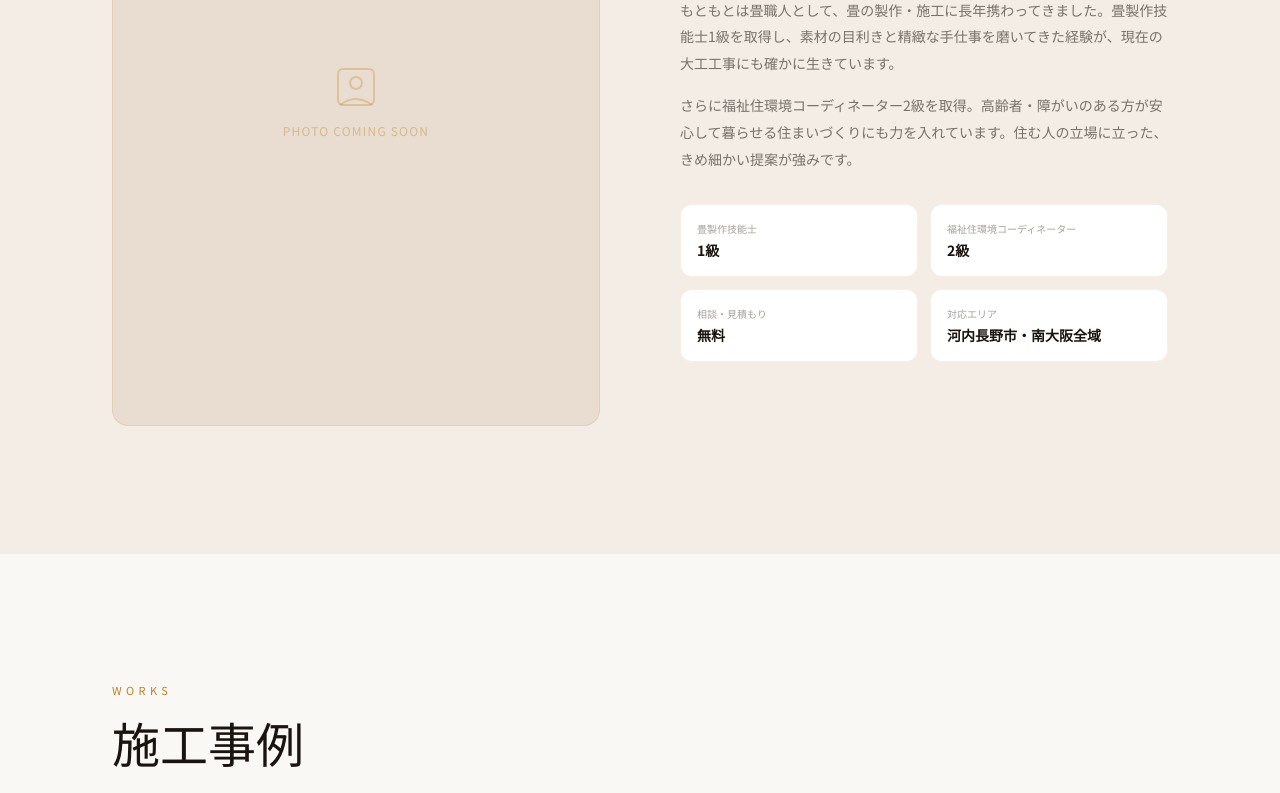
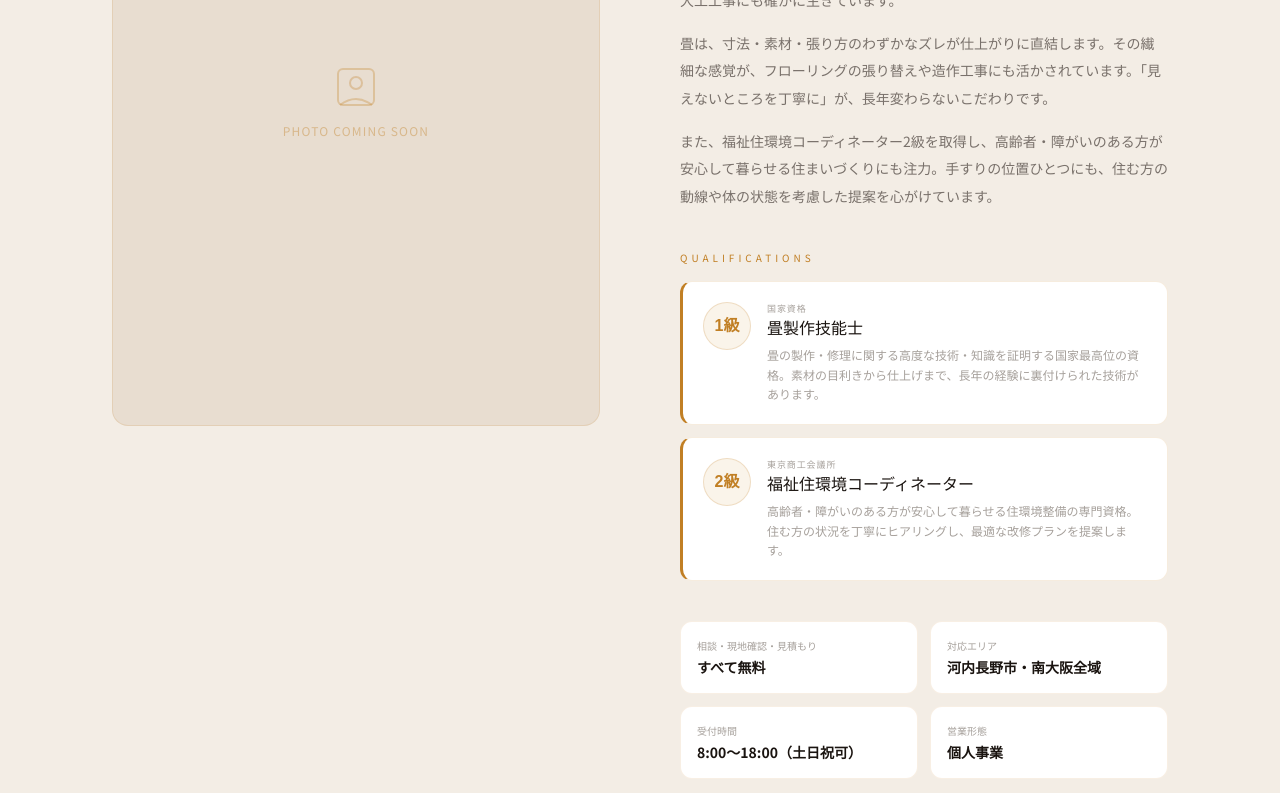
Before and after one commit to toneai0717-bit/t-one-reform, a Next.js app: page / in a window 1280 px wide. Shown: the part 3240-4033 px from the top of the page. Built offline with nearby package versions, Linux system fonts and the light colour scheme.

Commit message:
refactor: 保有資格セクション削除、About内に統合して充実化

```diff
--- a/app/page.tsx
+++ b/app/page.tsx
@@ -566,8 +566,9 @@ function About() {
   return (
     <section id="about" className="py-24 md:py-32" style={{ background: "#f3ede5" }}>
       <div className="max-w-6xl mx-auto px-6 md:px-12">
-        <div className="grid md:grid-cols-2 gap-12 md:gap-20 items-center">
-          <div className="fade-up order-2 md:order-1">
+        <div className="grid md:grid-cols-2 gap-12 md:gap-20 items-start">
+          {/* 写真プレースホルダー */}
+          <div className="fade-up order-2 md:order-1 md:sticky md:top-24">
             <div
               className="aspect-[3/4] rounded-2xl flex flex-col items-center justify-center gap-3"
               style={{ background: "#e8ddd0", border: "1px solid rgba(193,127,36,0.15)" }}
@@ -583,8 +584,11 @@ function About() {
             </div>
           </div>
 
-          <div className="order-1 md:order-2">
-            <div className="fade-up mb-8">
+          {/* テキスト＋資格 */}
+          <div className="order-1 md:order-2 space-y-10">
+
+            {/* プロフィール */}
+            <div className="fade-up">
               <p className="text-[11px] tracking-[0.4em] mb-3 font-jp-sans" style={{ color: "var(--color-primary)" }}>
                 ABOUT
               </p>
@@ -596,20 +600,56 @@ function About() {
                 <br />
                 職人の眼
               </h2>
-              <p className="text-sm leading-[1.9] mb-4 text-stone-500 font-jp-sans">
-                もともとは畳職人として、畳の製作・施工に長年携わってきました。畳製作技能士1級を取得し、素材の目利きと精緻な手仕事を磨いてきた経験が、現在の大工工事にも確かに生きています。
-              </p>
-              <p className="text-sm leading-[1.9] text-stone-500 font-jp-sans">
-                さらに福祉住環境コーディネーター2級を取得。高齢者・障がいのある方が安心して暮らせる住まいづくりにも力を入れています。住む人の立場に立った、きめ細かい提案が強みです。
-              </p>
+              <div className="space-y-4 text-sm leading-[1.95] text-stone-500 font-jp-sans">
+                <p>
+                  もともとは畳職人として、畳の製作・施工に長年携わってきました。畳製作技能士1級を取得し、素材の目利きと精緻な手仕事を磨いてきた経験が、現在の大工工事にも確かに生きています。
+                </p>
+                <p>
+                  畳は、寸法・素材・張り方のわずかなズレが仕上がりに直結します。その繊細な感覚が、フローリングの張り替えや造作工事にも活かされています。「見えないところを丁寧に」が、長年変わらないこだわりです。
+                </p>
+                <p>
+                  また、福祉住環境コーディネーター2級を取得し、高齢者・障がいのある方が安心して暮らせる住まいづくりにも注力。手すりの位置ひとつにも、住む方の動線や体の状態を考慮した提案を心がけています。
+                </p>
+              </div>
             </div>
 
-            <div className="fade-up fade-up-delay-1 grid grid-cols-2 gap-3">
+            {/* 保有資格 */}
+            <div className="fade-up fade-up-delay-1">
+              <p className="text-[10px] tracking-[0.4em] mb-4 font-jp-sans" style={{ color: "var(--color-primary)" }}>
+                QUALIFICATIONS
+              </p>
+              <div className="space-y-3">
+                {CERTS.map((cert) => (
+                  <div
+                    key={cert.name}
+                    className="flex items-start gap-4 p-5 rounded-xl bg-white"
+                    style={{ border: "1px solid rgba(193,127,36,0.15)", borderLeft: "3px solid var(--color-primary)" }}
+                  >
+                    <div
+                      className="shrink-0 w-12 h-12 rounded-full flex items-center justify-center"
+                      style={{ background: "#faf4ea", border: "1px solid rgba(193,127,36,0.2)" }}
+                    >
+                      <span className="font-jp-serif font-bold text-base leading-none" style={{ color: "var(--color-primary)" }}>
+                        {cert.grade}
+                      </span>
+                    </div>
+                    <div>
+                      <p className="text-[9px] tracking-widest text-stone-400 mb-0.5 font-jp-sans">{cert.note}</p>
+                      <p className="font-jp-serif text-base mb-1" style={{ color: "#1a1410" }}>{cert.name}</p>
+                      <p className="text-xs leading-relaxed text-stone-400 font-jp-sans">{cert.desc}</p>
+                    </div>
+                  </div>
+                ))}
+              </div>
+            </div>
+
+            {/* スペック */}
+            <div className="fade-up fade-up-delay-2 grid grid-cols-2 gap-3">
               {[
-                { label: "畳製作技能士", value: "1級" },
-                { label: "福祉住環境コーディネーター", value: "2級" },
-                { label: "相談・見積もり", value: "無料" },
+                { label: "相談・現地確認・見積もり", value: "すべて無料" },
                 { label: "対応エリア", value: "河内長野市・南大阪全域" },
+                { label: "受付時間", value: "8:00〜18:00（土日祝可）" },
+                { label: "営業形態", value: "個人事業" },
               ].map((item) => (
                 <div
                   key={item.label}
@@ -617,12 +657,11 @@ function About() {
                   style={{ border: "1px solid rgba(193,127,36,0.12)" }}
                 >
                   <p className="text-[10px] text-stone-400 mb-1 font-jp-sans">{item.label}</p>
-                  <p className="text-sm font-bold font-jp-sans" style={{ color: "#1a1410" }}>
-                    {item.value}
-                  </p>
+                  <p className="text-sm font-bold font-jp-sans" style={{ color: "#1a1410" }}>{item.value}</p>
                 </div>
               ))}
             </div>
+
           </div>
         </div>
       </div>
@@ -817,55 +856,6 @@ function Works() {
                   {w.cat}
                 </p>
                 <p className="text-sm font-jp-sans" style={{ color: "#1a1410" }}>{w.label}</p>
-              </div>
-            </div>
-          ))}
-        </div>
-      </div>
-    </section>
-  );
-}
-
-// ── 資格 ─────────────────────────────────────────────────────────────────────
-
-function Certifications() {
-  return (
-    <section className="py-24 md:py-28" style={{ background: "#1c1510" }} aria-label="保有資格">
-      <div className="max-w-4xl mx-auto px-6 md:px-12">
-        <div className="text-center mb-14 fade-up">
-          <p className="text-[10px] tracking-[0.45em] mb-3 font-jp-sans" style={{ color: "rgba(193,127,36,0.6)" }}>
-            QUALIFICATIONS
-          </p>
-          <h2 className="font-jp-serif text-white" style={{ fontSize: "clamp(1.6rem, 3.5vw, 2.4rem)" }}>
-            保有資格
-          </h2>
-        </div>
-
-        <div className="grid md:grid-cols-2 gap-5">
-          {CERTS.map((cert, i) => (
-            <div
-              key={cert.name}
-              className={`fade-up fade-up-delay-${i + 1} p-7 rounded-2xl transition-all duration-300`}
-              style={{ border: "1px solid rgba(255,255,255,0.08)", background: "rgba(255,255,255,0.03)" }}
-            >
-              <div className="flex items-start gap-5">
-                <div
-                  className="shrink-0 w-14 h-14 rounded-full flex items-center justify-center"
-                  style={{ border: "1.5px solid rgba(193,127,36,0.4)" }}
-                >
-                  <span className="font-jp-serif font-bold text-lg leading-none" style={{ color: "#e8a83a" }}>
-                    {cert.grade}
-                  </span>
-                </div>
-                <div>
-                  <p className="text-[9px] tracking-widest mb-1 font-jp-sans" style={{ color: "rgba(193,127,36,0.5)" }}>
-                    {cert.note}
-                  </p>
-                  <h3 className="text-white font-jp-serif text-lg mb-2">{cert.name}</h3>
-                  <p className="text-xs leading-relaxed font-jp-sans" style={{ color: "rgba(255,255,255,0.35)" }}>
-                    {cert.desc}
-                  </p>
-                </div>
               </div>
             </div>
           ))}
@@ -1202,7 +1192,6 @@ export default function Page() {
         <Services />
         <About />
         <Works />
-        <Certifications />
         <Contact />
       </main>
       <Footer />
```
